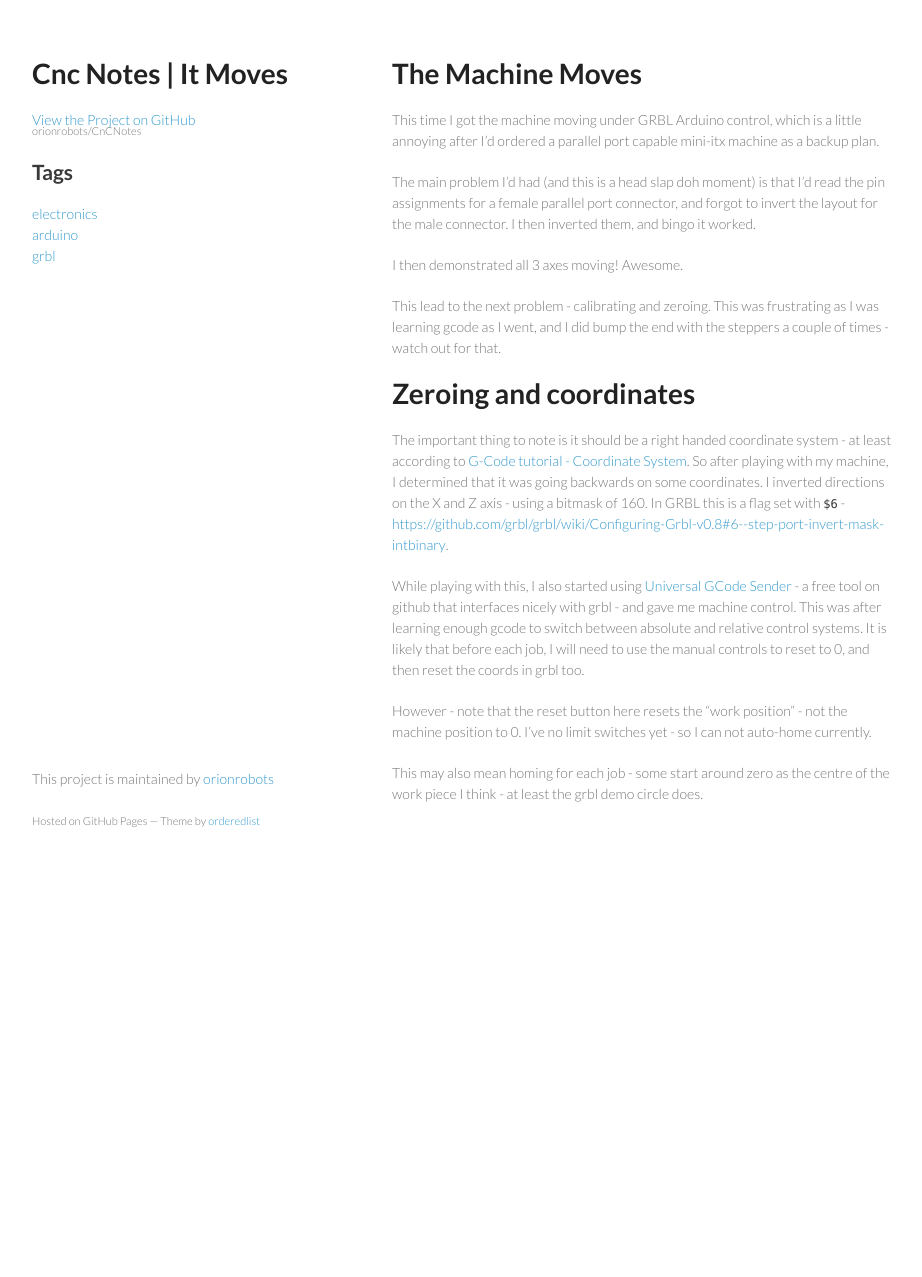
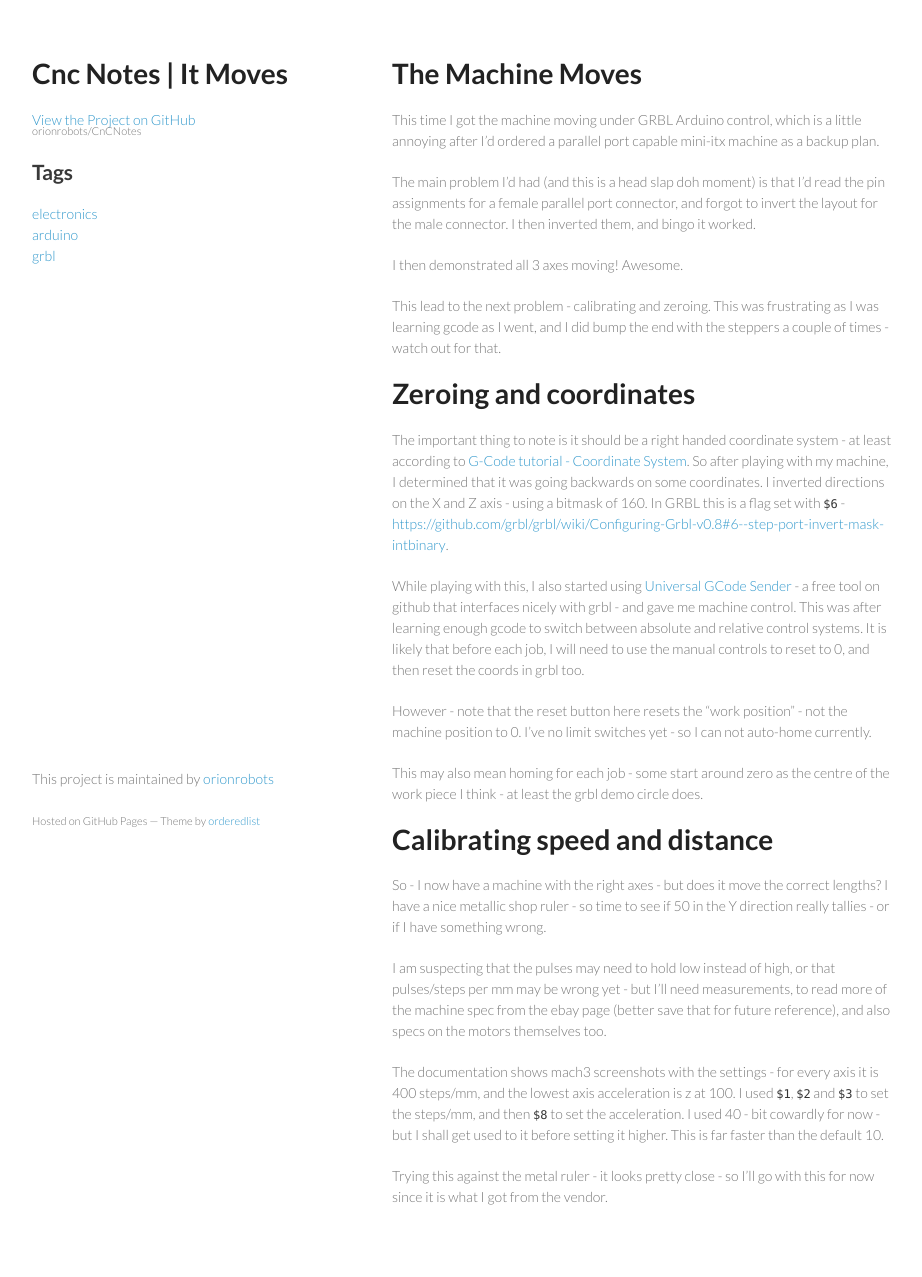
Before and after one commit to orionrobots/CnCNotes, a Jekyll site: the page built from _posts/2014-02-06-it-moves.md, in a window 1280 px wide. Shown: the whole page, without its empty margins (178-1100 px from the left). Built offline with Jekyll 4.4.1, drawn with Linux system fonts in a browser that asks for light colours; before the commit the page ends 900 px from its top, so only the background shows below that.

Commit message:
Another chunk

````diff
--- a/_posts/2014-02-06-it-moves.md
+++ b/_posts/2014-02-06-it-moves.md
@@ -22,3 +22,13 @@ While playing with this, I also started using [Universal GCode Sender](https://g
 However - note that the reset button here resets the "work position" - not the machine position to 0. I've no limit switches yet - so I can not auto-home currently.
 
 This may also mean homing for each job - some start around zero as the centre of the work piece I think - at least the grbl demo circle does.
+
+# Calibrating speed and distance
+
+So - I now have a machine with the right axes - but does it move the correct lengths? I have a nice metallic shop ruler - so time to see if 50 in the Y direction really tallies - or if I have something wrong.
+
+I am suspecting that the pulses may need to hold low instead of high, or that pulses/steps per mm may be wrong yet - but I'll need measurements, to read more of the machine spec from the ebay page (better save that for future reference), and also specs on the motors themselves too.
+
+The documentation shows mach3 screenshots with the settings - for every axis it is 400 steps/mm, and the lowest axis acceleration is z at 100. I used ```$1```, ```$2``` and ```$3``` to set the steps/mm, and then ```$8``` to set the acceleration. I used 40 - bit cowardly for now - but I shall get used to it before setting it higher. This is far faster than the default 10.
+
+Trying this against the metal ruler - it looks pretty close - so I'll go with this for now since it is what I got from the vendor.
````
